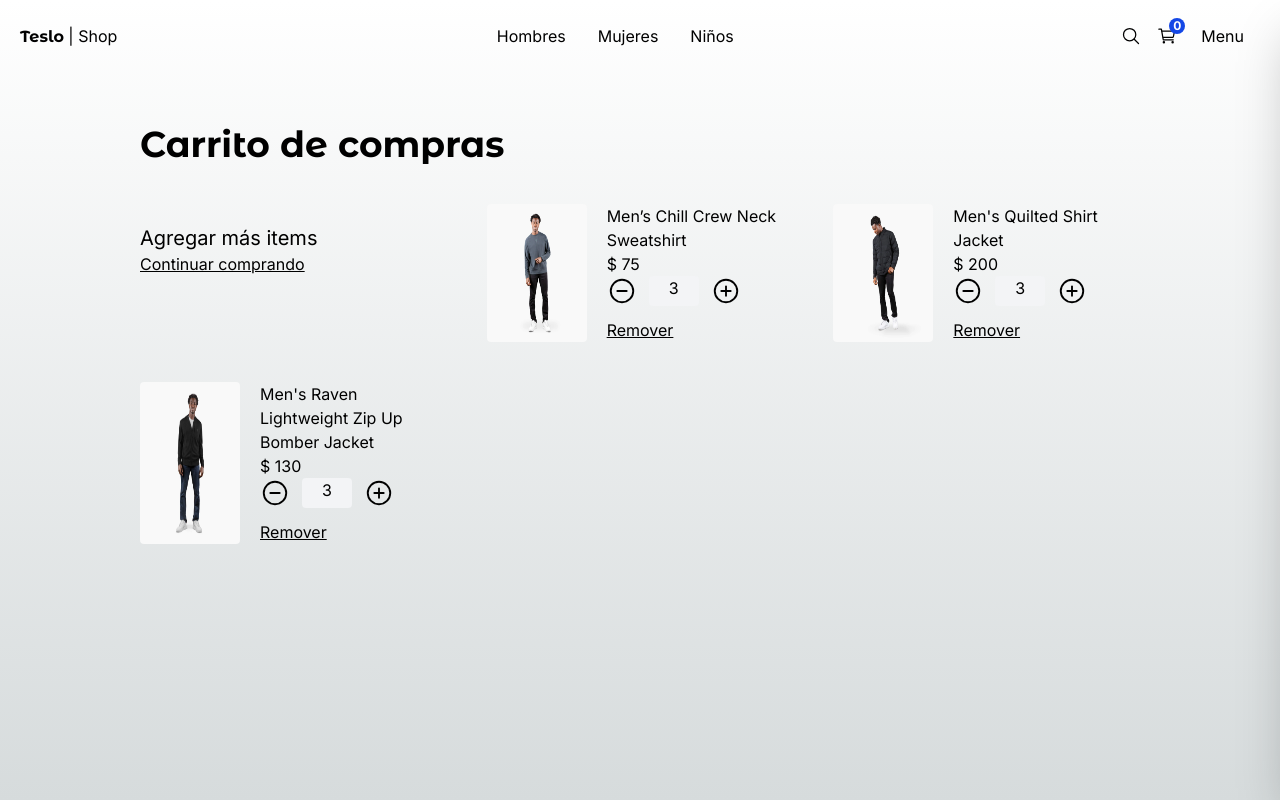
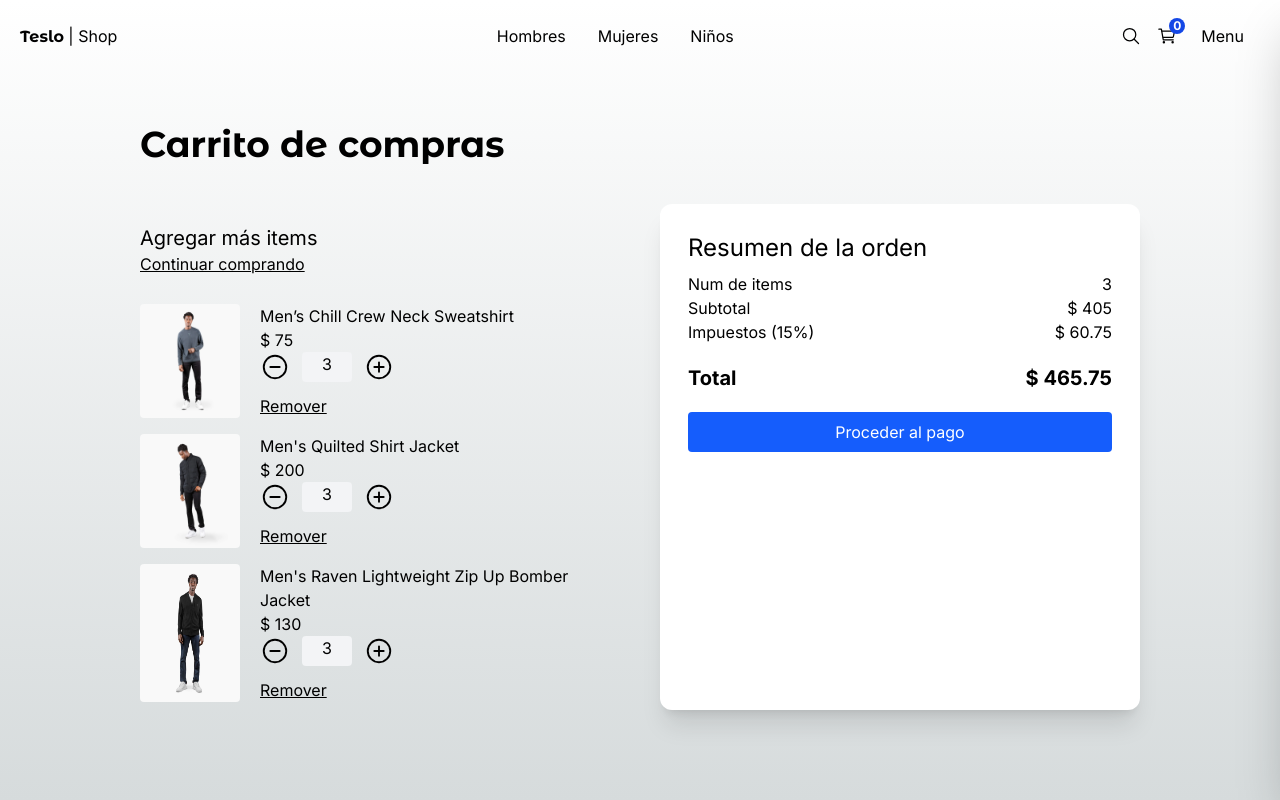
Before and after one commit to mariokarajallo/ecommerce-shop-nextjs, a Next.js app: page /cart in a window 1280 px wide. Built offline with nearby package versions, Linux system fonts and the light colour scheme.

Commit message:
feat add section checkout in page cart

```diff
--- a/src/app/(shop)/cart/page.tsx
+++ b/src/app/(shop)/cart/page.tsx
@@ -7,8 +7,7 @@ const productsInCart = [
   initialData.products[0],
   initialData.products[1],
   initialData.products[2],
-]
-
+];
 
 export default function CartPage() {
   return (
@@ -16,18 +15,17 @@ export default function CartPage() {
       <div className="flex flex-col w-[1000px]">
         <Title title="Carrito de compras" />
 
-            <div className="grid grid-cols-1 sm:grid-cols-2 lg:grid-cols-3 gap-10">
+        <div className="grid grid-cols-1 sm:grid-cols-2 gap-10">
           {/* carrito */}
           <div className="flex flex-col mt-5">
             <span className="text-xl"> Agregar más items</span>
-    <Link
-    className="underline mb-5"
-    href="/">Continuar comprando</Link>
-</div>
+            <Link className="underline mb-5" href="/">
+              Continuar comprando
+            </Link>
 
             {/* Items del carrito */}
-{productsInCart.map(product => (
-    <div key={product.slug} className="flex">
+            {productsInCart.map((product) => (
+              <div key={product.slug} className="flex my-2">
                 <Image
                   src={`/products/${product.images[0]}`}
                   alt={product.title}
@@ -44,12 +42,59 @@ export default function CartPage() {
                 </div>
               </div>
             ))}
+          </div>
 
+          {/* checkout - resumen de la orden */}
+          <div className="bg-white rounded-xl shadow-xl p-7">
+            <h2 className="text-2xl mb-2"> Resumen de la orden</h2>
+            <div className="grid grid-cols-2">
+              <span>Num de items</span>
+              <span className="text-right">{productsInCart.length}</span>
 
+              <span>Subtotal</span>
+              <span className="text-right">
+                ${" "}
+                {productsInCart.reduce(
+                  (acc, product) => acc + product.price,
+                  0
+                )}
+              </span>
 
-{/* checkout */}
+              <span>Impuestos (15%)</span>
+              <span className="text-right">
+                ${" "}
+                {productsInCart.reduce(
+                  (acc, product) => acc + product.price,
+                  0
+                ) * 0.15}
+              </span>
+
+              <span className="mt-5 font-bold text-xl">Total</span>
+              <span className="mt-5 text-right font-bold text-xl">
+                ${" "}
+                {productsInCart.reduce(
+                  (acc, product) => acc + product.price,
+                  0
+                ) +
+                  productsInCart.reduce(
+                    (acc, product) => acc + product.price,
+                    0
+                  ) *
+                    0.15}
+              </span>
+            </div>
+
+            <div className="mt-5 mb-5 w-full">
+              <Link
+                href="/checkout/address"
+                className="flex btn-primary justify-center"
+              >
+                Proceder al pago
+              </Link>
             </div>
           </div>
         </div>
-    )
+      </div>
+    </div>
+  );
 }
```
Lines whose indentation alone changed are shown as unchanged.
